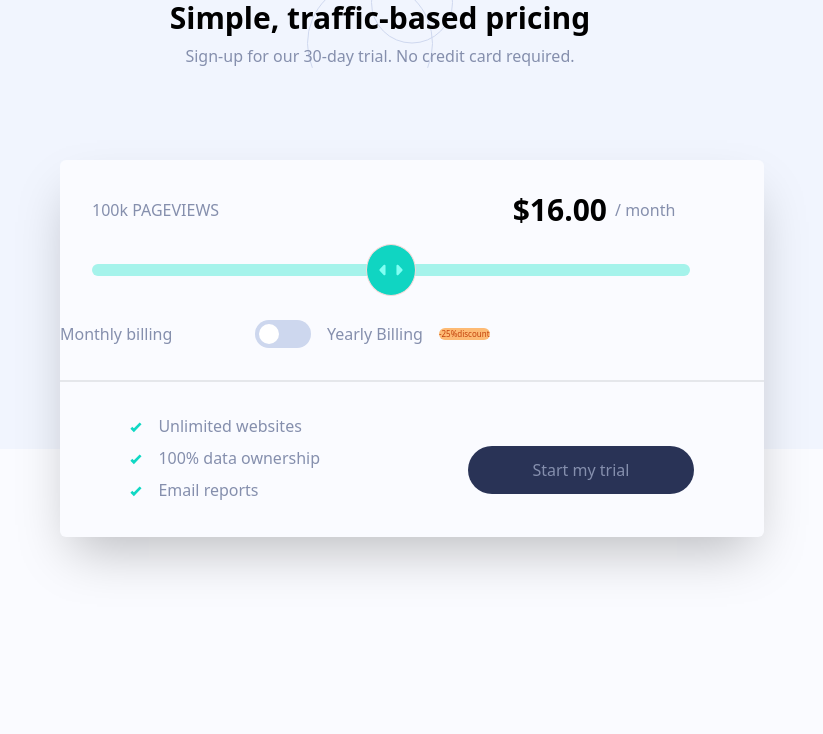
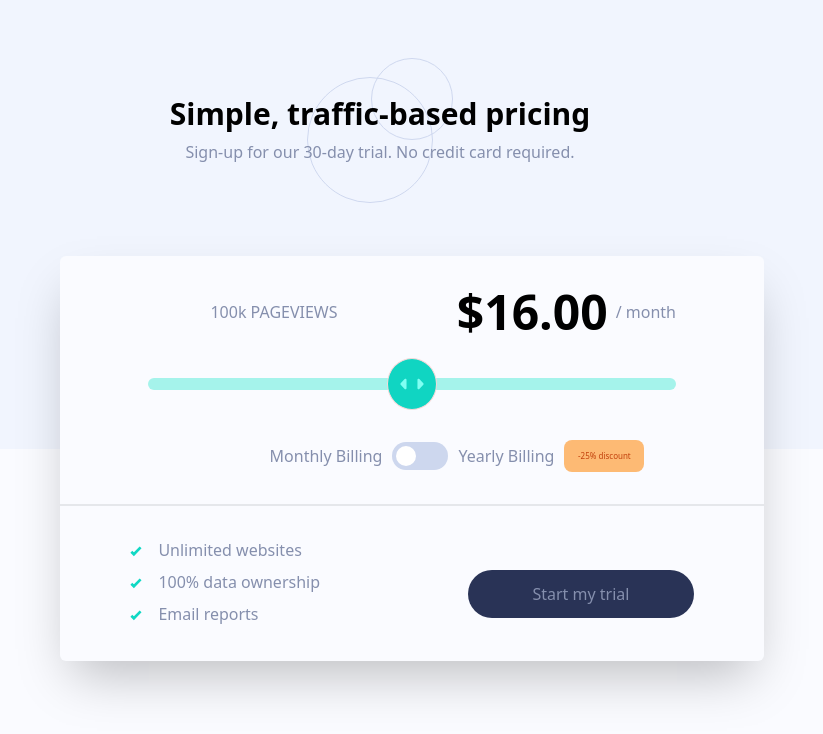
Before and after one commit to Simplyauf/Interactive-pricing-component, a website: page docs/index.html in a window 1280 px wide. Shown: the whole page, without its empty margins (260-1083 px from the left). Drawn offline with Linux system fonts and the light colour scheme.

Commit message:
[style] : fixed some irregular styles on the card

```diff
--- a/docs/app.js
+++ b/docs/app.js
@@ -53,9 +53,7 @@ periodToggleBtn.addEventListener("change", (e) => {
     // loop through the object and calc discounted price
     for (const key in objectDataYearly) {
       // getting and changing to result of discounted price
-			objectDataYearly[key].price =
-				objectDataYearly[key].price * 12 -
-				objectDataYearly[key].price * 12 * 0.25;
+      objectDataYearly[key].price = objectDataYearly[key].price * 12 - objectDataYearly[key].price * 12 * 0.25;
     }
     updatingValue(objectDataYearly);
     displayValueInSliderBar(objectDataYearly);
--- a/docs/index.html
+++ b/docs/index.html
@@ -5,12 +5,7 @@
     <meta name="viewport" content="width=device-width, initial-scale=1.0" />
     <!-- displays site properly based on user's device -->
     <link rel="stylesheet" href="output.css" />
-		<link
-			rel="icon"
-			type="image/png"
-			sizes="32x32"
-			href="./images/favicon-32x32.png"
-		/>
+    <link rel="icon" type="image/png" sizes="32x32" href="./images/favicon-32x32.png" />
 
     <title>Frontend Mentor | Interactive pricing component</title>
 
@@ -44,45 +39,31 @@
       }
     </style>
   </head>
-	<body
-		class="h-[900px] bg-MainBg bg-[url('images/bg-pattern.svg')] bg-no-repeat pb-20 text-Text"
+  <body class="h-[900px] bg-MainBg bg-[url('images/bg-pattern.svg')] bg-no-repeat pb-20 text-Text">
+    <div class="mt-8 bg-[url('images/pattern-circles.svg')] bg-center bg-no-repeat p-12 text-center sm:p-12 lg:p-16">
+      <h2 class="mb-2 text-xl font-bold text-black lg:text-3xl laptop:text-3xl">Simple, traffic-based pricing</h2>
+      <p class="px-12">Sign-up for our 30-day trial. No credit card required.</p>
+    </div>
+    <main
+      class="absolute top-[200px] left-[5.5%] mt-8 w-[90%] rounded-md bg-MainBg pt-8 shadow-2xl sm:mt-24 md:top-[20%] md:left-[25%] md:w-[55%] lg:left-[25%] lg:w-[55%] laptop:top-[20%] laptop:left-[30%] laptop:w-[55%] tablet:top-[20%] tablet:left-[15%] tablet:mt-24 tablet:w-[75%]"
     >
       <div
-			class="bg-[url('images/pattern-circles.svg')] bg-center bg-no-repeat p-12 sm:p-12 mt-8 lg:p-16 text-center"
-		>
-			<h2
-				class="mb-2 text-xl font-bold text-black lg:text-3xl laptop:text-3xl"
-			>
-				Simple, traffic-based pricing
-			</h2>
-			<p class="px-12">
-				Sign-up for our 30-day trial. No credit card required.
-			</p>
-		</div>
-		<main
-			class="absolute top-[200px] left-[5.5%] w-[90%] mt-8 rounded-md bg-MainBg pt-8 sm:mt-24 shadow-2xl md:top-[20%] md:left-[25%] md:w-[55%] lg:left-[25%] lg:w-[55%] laptop:top-[20%] laptop:left-[30%] laptop:w-[55%] tablet:top-[20%] tablet:left-[15%] tablet:w-[75%]"
-		>
-			<div
-				class="grid grid-rows-3 gap-4 lg:grid-cols-2 lg:grid-rows-2 lg:items-center lg:justify-start lg:gap-6 laptop:items-center laptop:justify-between"
+        class="mx-auto grid w-[90%] grid-rows-3 gap-4 lg:w-[75%] lg:grid-cols-2 lg:grid-rows-2 lg:items-center lg:justify-start lg:gap-6 laptop:items-center laptop:justify-between"
       >
         <h3
-					class="pageviews-cont order-1 mx-auto transition-[ease-in] lg:order-1 lg:mx-8 laptop:order-1 laptop:mx-12"
+          class="pageviews-cont order-1 justify-self-center transition-[ease-in] lg:order-1 laptop:order-1 laptop:self-start"
         >
           100k PAGEVIEWS
         </h3>
         <span
-					class="flex items-center justify-around order-3 gap-2 mx-auto lg:order-1 laptop:order-1"
+          class="order-3 flex items-center gap-2 self-center justify-self-center lg:order-1 lg:place-self-end laptop:order-1"
         >
-					<h2
-						class="price-cont text-3xl font-black text-black transition-[ease-in]"
-					>
-						$16.00
-					</h2>
+          <h2 class="price-cont text-3xl font-bold text-black transition-[ease-in] md:text-5xl">$16.00</h2>
           <span class="period"> / month </span>
         </span>
 
         <div
-					class="order-2 mx-auto w-[90%] lg:order-2 lg:col-span-2 lg:mx-8 lg:w-[85%] laptop:order-2 laptop:col-span-2 laptop:mx-12"
+          class="order-2 mx-auto w-[100%] lg:order-2 lg:col-span-2 lg:mx-auto laptop:order-2 laptop:col-span-2 laptop:mx-12"
         >
           <input
             class="slider-hand h-3 w-[100%] appearance-none rounded-lg bg-SliderBar outline-none"
@@ -97,31 +78,26 @@
         </div>
       </div>
 
-			<section class="py-8">
+      <section class="mx-auto w-[90%] py-8 lg:w-[75%]">
         <div
-					class="flex items-center  text-[12px] tablet:text-[14px] gap:2px justify-center md:gap-4 md:text-[16px]"
+          class="flex items-center justify-center gap-[8px] text-[12px] md:gap-4 md:text-[16px] lg:gap-[10px] tablet:text-[14px]"
         >
-					<span> Monthly billing </span>
           <span
-						class="rounded-lg invisible bg-orange-300 flex items-center h-[1.1rem] w-[28px] tablet:h-6 tablet:w-[44px] sm:h-6 sm:w-[44px] justify-center h- text-[8px] text-orange-700"
+            class="invisible flex h-[1.1rem] w-[28px] items-center justify-center rounded-lg bg-orange-300 text-[8px] text-orange-700 sm:h-6 sm:w-[28px] sm:px-7 lg:h-8 lg:px-10 tablet:h-6 tablet:w-[28px] tablet:px-7"
           >
             -25%
-						<span class="hidden tablet:block sm:block"> discount </span>
+            <span class="hidden sm:block tablet:block"> &nbsp;discount </span>
           </span>
+          <span> Monthly Billing </span>
 
           <div class="">
             <label
-							class="relative inline-block h-[1.1rem] w-[28px] tablet:h-6 tablet:w-[44px] sm:h-6 sm:w-[44px] cursor-pointer rounded-2xl bg-ToggleBg hover:bg-SliderBg md:h-[28px] md:w-14"
+              class="relative inline-block h-[1.1rem] w-[28px] cursor-pointer rounded-2xl bg-ToggleBg hover:bg-SliderBg sm:h-6 sm:w-[44px] md:h-[28px] md:w-14 tablet:h-6 tablet:w-[44px]"
               for="checkbox"
             >
-							<input
-								class="invisible"
-								type="checkbox"
-								name=""
-								id="checkbox"
-							/>
+              <input class="invisible" type="checkbox" name="" id="checkbox" />
               <span
-								class="checkbox-span absolute top-1 left-1 inline-block h-[10px] w-[10px]  sm:h-[15px] sm:w-[15px] cursor-pointer rounded-[50%] bg-white md:h-5 md:w-5"
+                class="checkbox-span absolute top-1 left-1 inline-block h-[10px] w-[10px] cursor-pointer rounded-[50%] bg-white sm:h-[15px] sm:w-[15px] md:h-5 md:w-5 tablet:h-[15px] tablet:w-[15px]"
               >
               </span>
             </label>
@@ -129,10 +105,10 @@
 
           <span> Yearly Billing </span>
           <span
-						class="rounded-lg bg-orange-300 flex items-center h-[1.1rem] w-[28px] tablet:h-6 tablet:w-[44px] sm:h-6 sm:w-[44px] justify-center h- text-[8px] text-orange-700"
+            class="flex h-[1.1rem] w-[28px] items-center justify-center rounded-lg bg-orange-300 text-[8px] text-orange-700 sm:h-6 sm:w-[28px] sm:px-7 lg:h-8 lg:px-10 tablet:h-6 tablet:w-[28px] tablet:px-7"
           >
             -25%
-						<span class="hidden tablet:block sm:block"> discount </span>
+            <span class="hidden sm:block tablet:block"> &nbsp;discount </span>
           </span>
         </div>
       </section>
@@ -140,44 +116,28 @@
       <section
         class="flex flex-col items-center gap-2 border-t-2 p-[35px] pt-8 md:flex-row md:items-center md:justify-between md:px-[10%]"
       >
-				<div
-					class="flex w-[70%] flex-col items-center md:w-[50%] md:items-start md:gap-[8px]"
-				>
+        <div class="flex w-[70%] flex-col items-center md:w-[50%] md:items-start md:gap-[8px]">
           <div class="flex">
             <span class="mt-2 mr-4">
-							<img
-								class="w-3"
-								src="images/icon-check.svg"
-								alt="check"
-							/>
+              <img class="w-3" src="images/icon-check.svg" alt="check" />
             </span>
             <h3>Unlimited websites</h3>
           </div>
           <div class="flex">
             <span class="mt-2 mr-4">
-							<img
-								class="w-3"
-								src="images/icon-check.svg"
-								alt="check"
-							/>
+              <img class="w-3" src="images/icon-check.svg" alt="check" />
             </span>
             <h3>100% data ownership</h3>
           </div>
           <div class="flex">
             <span class="mt-2 mr-4">
-							<img
-								class="w-3"
-								src="images/icon-check.svg"
-								alt="check"
-							/>
+              <img class="w-3" src="images/icon-check.svg" alt="check" />
             </span>
             <h3>Email reports</h3>
           </div>
         </div>
 
-				<button
-					class="btn mt-6 h-12 w-[60%] rounded-[24px] bg-CtaBg transition-all md:w-[40%] tablet:w-[50%]"
-				>
+        <button class="btn mt-6 h-12 w-[60%] rounded-[24px] bg-CtaBg transition-all md:w-[40%] tablet:w-[50%]">
           Start my trial
         </button>
       </section>
```
Also changed, not shown: docs/output.css. Lines whose indentation alone changed are shown as unchanged.
